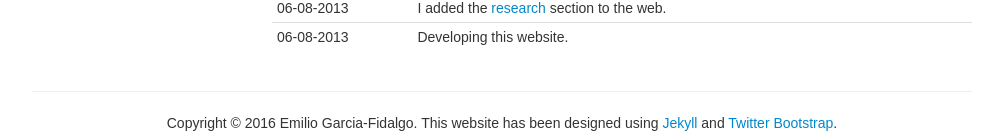
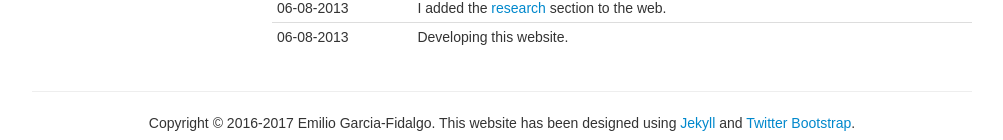
Before and after one commit to emiliofidalgo/emiliofidalgo.github.io, a Jekyll site: the page built from index.html, in a window 1280 px wide. Shown: the part 1282-1422 px from the top of the page, without its empty margins (138-1141 px from the left). Built offline with Jekyll 4.4.1, drawn with Linux system fonts in a browser that asks for light colours.

Commit message:
Updating footer

```diff
--- a/_includes/footer.html
+++ b/_includes/footer.html
@@ -3,7 +3,7 @@
 			<!-- Footer -->
 			<hr>
 			<div class="footer">
-				<p class="text-center">Copyright &copy; 2016 Emilio Garcia-Fidalgo. This website has been designed using <a href="http://jekyllrb.com">Jekyll</a> and <a href="http://getbootstrap.com/">Twitter Bootstrap</a>.</p>
+				<p class="text-center">Copyright &copy; 2016-2017 Emilio Garcia-Fidalgo. This website has been designed using <a href="http://jekyllrb.com">Jekyll</a> and <a href="http://getbootstrap.com/">Twitter Bootstrap</a>.</p>
 			</div>
 		</div>
 		<!-- END Content -->
```
